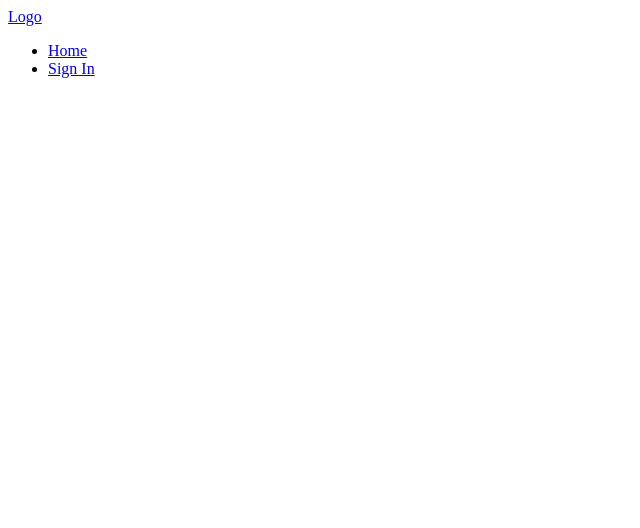
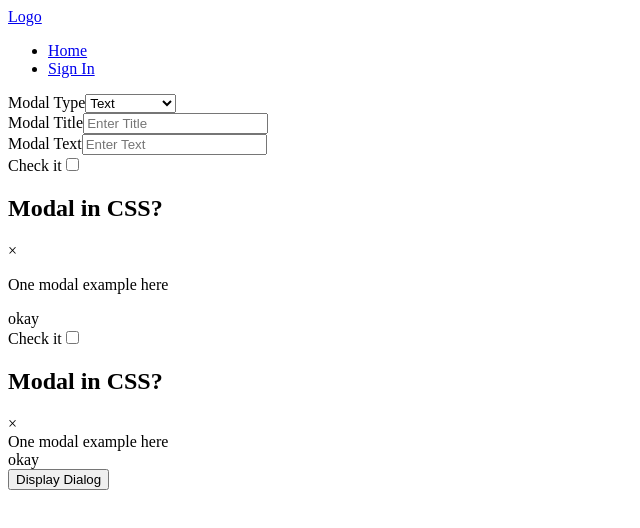
Before and after one commit to alex-macra/react, a React (Create React App) app: page /modal in a window 1280 px wide. Shown: the top 528 px of the page, without its empty margins (0-640 px from the left). Built offline with nearby package versions, Linux system fonts and the light colour scheme.

Commit message:
react modal dialog

```diff
--- a/src/components/login/SigninForm.tsx
+++ b/src/components/login/SigninForm.tsx
@@ -20,7 +20,7 @@ interface SigninFormState {
 
 class SigninForm extends Component<SigninFormProps,SigninFormState> {
 
-    state = {
+    state: SigninFormState = {
         loginButtonText: 'Log In',
         singupButtonText: 'Sign Up',
         displayForm: forms.signIn
@@ -42,7 +42,9 @@ class SigninForm extends Component<SigninFormProps,SigninFormState> {
     getRegisterFormOptions = () => {
         let options: RegisterFormProps = {
             back: () => this.onGoBack(),
-            onSubmit: (e: any) => this.handleRegister(e)
+            onSubmit: (e: any) => this.handleRegister(e),
+            showDropdown: false,
+            dropdownOptions: [{value: 'option1', text: 'option1'},{value: 'option2', text: 'option2'}]
         };
         return options;
     }
--- /dev/null
+++ b/src/components/modal/ModalComponent.tsx
@@ -0,0 +1,51 @@
+import React, {Component} from 'react';
+
+interface ModalTextProps {
+    title?: string;
+    text?: string;
+    buttonText?: string;
+    checked?: boolean;
+    closeModal(): void;
+}
+
+interface ModalTextState {
+    title: string;
+    text: string;
+    buttonText: string;
+}
+
+class ModalComponent extends Component<ModalTextProps,ModalTextState> {
+
+    state: ModalTextState = {
+        title: 'Modal in CSS?',
+        text: 'One modal example here',
+        buttonText: 'okay'
+    }
+
+    render() {
+        return (
+            <div className="modal">
+               Check it
+               <input className="modal-open" id="modal-one" type="checkbox" checked={this.props.checked || false} />
+               <div className="modal-wrap" aria-hidden="true" role="dialog">
+                <label className="modal-overlay" htmlFor="modal-one"></label>
+                <div className="modal-dialog">
+                 <div className="modal-header">
+                  <h2>{this.props.title || this.state.title}</h2>
+                   <label className="is-button cancel" htmlFor="modal-one" aria-hidden="true" onClick={() => this.props.closeModal()}>×</label>
+                 </div>
+                 <div className="modal-body">
+                    {this.props.children || this.state.text}
+                 </div>
+                 <div className="modal-footer">
+                  <label className="is-button primary" htmlFor="modal-one" onClick={() => this.props.closeModal()}>{this.props.buttonText || this.state.buttonText}</label>
+                 </div>
+                </div>
+               </div>
+              </div>
+        );
+    }
+
+}
+
+export default ModalComponent;
--- /dev/null
+++ b/src/components/modal/ModalSelector.tsx
@@ -0,0 +1,157 @@
+import React, { Component } from 'react';
+import ModalText from './ModalText';
+import ModalComponent from './ModalComponent';
+
+interface ModalSelectorProps {
+}
+
+interface ModalSelectorState {
+    title: string;
+    text: any;
+    buttonText: string;
+    modalType: ModalType;
+    htmlCode: string;
+    modalTextShow: boolean;
+    modalComponentShow: boolean;
+}
+
+enum ModalType {
+    text = 0,
+    component = 1
+}
+
+class ModalSelector extends Component<ModalSelectorProps, ModalSelectorState> {
+
+    state: ModalSelectorState = {
+        title: '',
+        text: '',
+        htmlCode: '',
+        buttonText: '',
+        modalType: ModalType.text,
+        modalTextShow: false,
+        modalComponentShow: false,
+    }
+
+    handleChange = (e: any) => {
+        let { name, value } = e.target;
+        if (name === "modalType") {
+            value = Number(value);
+        }
+        this.setState({ [name]: value } as any);
+    }
+
+    renderTextModalOptions = () => {
+        return (
+            <div>
+                <div className="acc-form-inline">
+                    <label>Modal Title</label>
+                    <input
+                        type="text"
+                        name="title"
+                        onChange={(e: any) => this.handleChange(e)}
+                        placeholder="Enter Title"
+                    />
+                </div>
+                <div className="acc-form-inline">
+                <label>Modal Text</label>
+                <input
+                    type="text"
+                    name="text"
+                    onChange={(e: any) => this.handleChange(e)}
+                    placeholder="Enter Text"
+                />
+                </div>
+
+            </div>
+        );
+    }
+
+    renderComponentModalOptions = () => {
+        return (
+            <div className="acc-form">
+               <textarea name="text" rows={10} cols={30} onChange={(e: any) => this.handleChange(e)}/>
+               <div contentEditable={true}>aci</div>
+            </div>
+        );
+    }
+
+    renderModalOptions = () => {
+        switch (this.state.modalType) {
+            case ModalType.text:
+                return this.renderTextModalOptions();
+            case ModalType.component:
+                return this.renderComponentModalOptions();
+            default: <div />
+        }
+    }
+
+    displayModal = () => {
+        switch (this.state.modalType) {
+            case ModalType.text:
+                this.setState ({
+                    modalTextShow: true
+                });
+            case ModalType.component:
+                this.setState({
+                    modalComponentShow: true
+                })
+            default: <div />
+        }
+    }
+
+    closeTextModal = () => {
+        this.setState({
+            modalTextShow: false,
+            modalComponentShow: false
+        })
+    }
+
+    renderTextModal = () => {
+        let options = {
+            title: this.state.title,
+            text: this.state.text,
+            checked: this.state.modalTextShow,
+            closeModal: this.closeTextModal
+        }
+        return (
+            <ModalText {...options} />
+        );
+    }
+
+    renderComponentModal = () => {
+        let options = {
+            title: this.state.title,
+            text: this.state.text,
+            checked: this.state.modalComponentShow,
+            closeModal: this.closeTextModal
+        }
+        return (
+            <ModalComponent {...options} >
+                {this.state.text}
+            </ModalComponent>
+        );
+    }
+
+    render() {
+        return (
+            <div>
+                <div className="acc-form">
+                    <label htmlFor="select">Modal Type</label>
+                    <select id="select" name="modalType" onChange={(e: any) => this.handleChange(e)}>
+                        <option value={ModalType.text}>Text</option>
+                        <option value={ModalType.component}>Component</option>
+                    </select>
+                </div>
+                { this.renderModalOptions() }
+                { this.renderTextModal() }
+                { this.renderComponentModal() }
+                <button type="submit" className="primary" onClick={() => this.displayModal()}>
+                    Display Dialog
+                </button>
+            </div>
+        );
+    }
+
+}
+
+export default ModalSelector;
--- /dev/null
+++ b/src/components/modal/ModalText.tsx
@@ -0,0 +1,50 @@
+import React, { Component } from 'react';
+
+interface ModalTextProps {
+    title?: string;
+    text?: string;
+    buttonText?: string;
+    checked?: boolean;
+    closeModal(): void;
+}
+
+interface ModalTextState {
+    title: string;
+    text: string;
+    buttonText: string;
+}
+
+class ModalText extends Component<ModalTextProps,ModalTextState> {
+
+    state: ModalTextState = {
+        title: 'Modal in CSS?',
+        text: 'One modal example here',
+        buttonText: 'okay'
+    }
+
+    render() {
+        return (
+            <div className="modal">
+               Check it
+               <input className="modal-open" id="modal-one" type="checkbox" checked={this.props.checked || false} />
+               <div className="modal-wrap" aria-hidden="true" role="dialog">
+                <label className="modal-overlay" htmlFor="modal-one"></label>
+                <div className="modal-dialog">
+                 <div className="modal-header">
+                  <h2>{this.props.title || this.state.title}</h2>
+                   <label className="is-button cancel" htmlFor="modal-one" aria-hidden="true" onClick={() => this.props.closeModal()}>×</label>
+                 </div>
+                 <div className="modal-body">
+                  <p>{this.props.text || this.state.text}</p>
+                 </div>
+                 <div className="modal-footer">
+                  <label className="is-button primary" htmlFor="modal-one" onClick={() => this.props.closeModal()}>{this.props.buttonText || this.state.buttonText}</label>
+                 </div>
+                </div>
+               </div>
+              </div>
+        );
+    }
+}
+
+export default ModalText;
--- a/src/routes.tsx
+++ b/src/routes.tsx
@@ -6,6 +6,8 @@ import {
 import App from "./app";
 import SigninForm from './components/login/SigninForm';
 import Navigation from './components/navigation/Navigation';
+import ModalComponent from './components/modal/ModalText';
+import ModalSelector from './components/modal/ModalSelector';
 
 const Routes: any = () => (
   <Router>
@@ -13,6 +15,7 @@ const Routes: any = () => (
       <Navigation />
       <Route exact path="/" component={App} />
       <Route path="/signin" component={SigninForm} />
+      <Route path="/modal" component={ModalSelector} />
     </div>
   </Router>
 );
```
Also changed, not shown: src/components/login/RegisterForm.tsx (+47 -2 lines).
